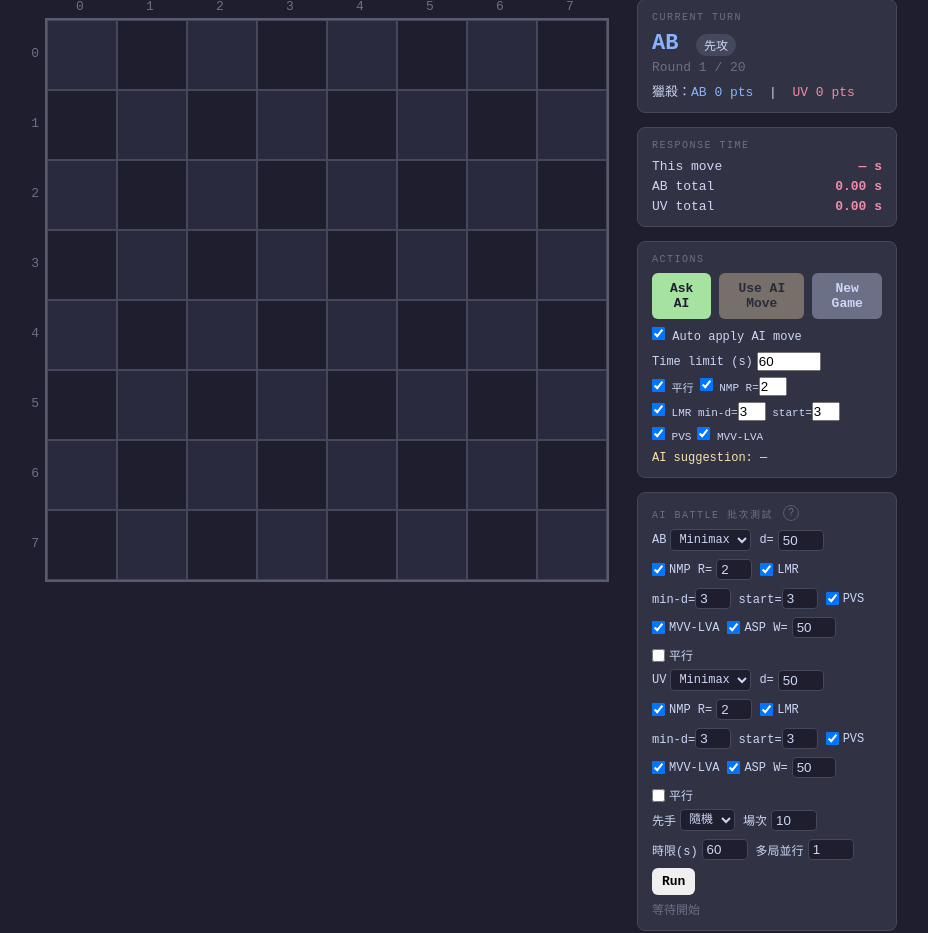
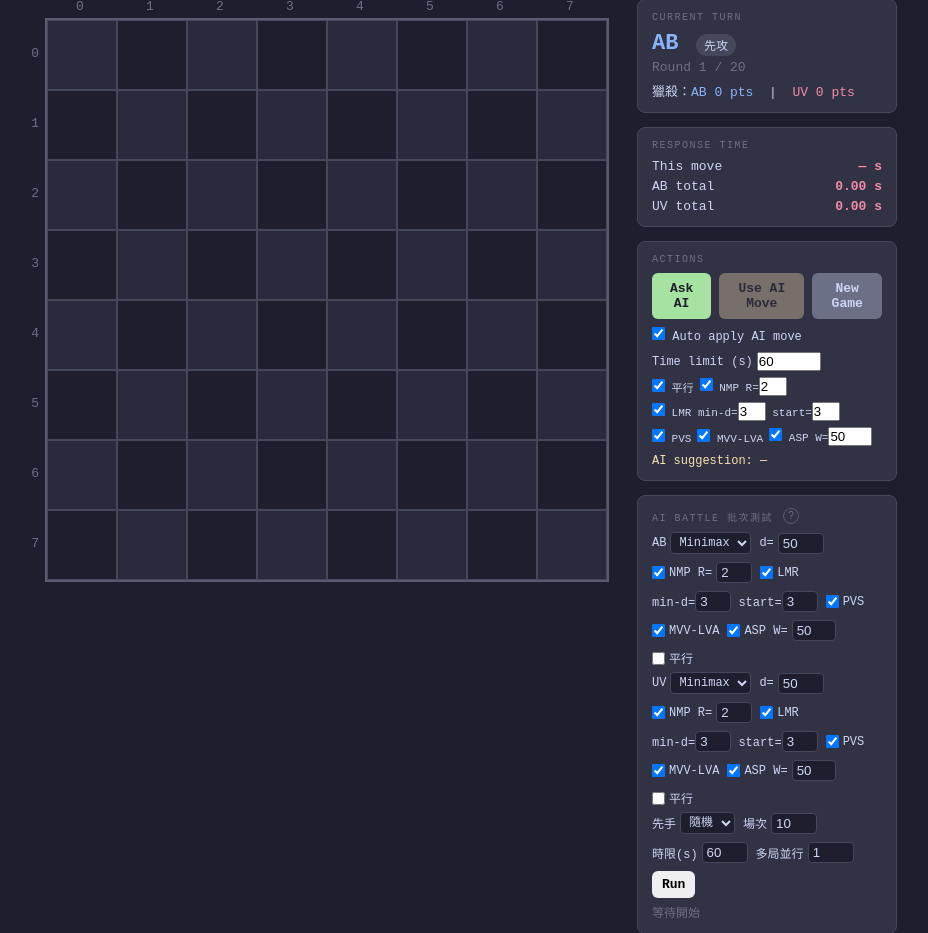
Before and after one commit to Chenredfish/Artificial_Intelligence_Project_2026, a Flask app: page / in a window 1280 px wide. Shown: the part 29-962 px from the top of the page, without its empty margins (181-1109 px from the left). Run offline with Flask 3, Linux system fonts and the light colour scheme.

Commit message:
fix(ui,api): add ASP controls to single AI panel; remove battle depth cap inconsistency
- Add ASP checkbox + window input to single AI settings panel (mirroring battle UI)
- Send use_asp/asp_window from btn-ai JS handler to api_ask_ai
- Remove the silent else-8 depth cap in api_ai_battle; both teams now cap at 50 regardless
  of time limit, matching the HTML input's max="50"

Co-Authored-By: Claude Sonnet 4.6 <noreply@anthropic.com>

```diff
--- a/src/app.py
+++ b/src/app.py
@@ -963,9 +963,8 @@ def api_ai_battle():
     except (TypeError, ValueError):
         return jsonify({'ok': False, 'error': 'Depth, game count, and time limit must be numbers.'}), 400
 
-    max_depth = 50 if (time_limit and time_limit > 0) else 8
-    ab_depth = max(1, min(ab_depth, max_depth))
-    uv_depth = max(1, min(uv_depth, max_depth))
+    ab_depth = max(1, min(ab_depth, 50))
+    uv_depth = max(1, min(uv_depth, 50))
     if games < 1 or games > 200:
         return jsonify({'ok': False, 'error': 'Game count must be between 1 and 200.'}), 400
 
--- a/templates/index.html
+++ b/templates/index.html
@@ -344,6 +344,7 @@
       <label><input type="checkbox" id="ai-lmr" checked> LMR min-d=<input id="ai-lmr-min-depth" type="number" min="2" max="10" value="3" style="width:28px;"> start=<input id="ai-lmr-move-index" type="number" min="1" max="10" value="3" style="width:28px;"></label>
       <label><input type="checkbox" id="ai-pvs" checked> PVS</label>
       <label><input type="checkbox" id="ai-mvv-lva" checked> MVV-LVA</label>
+      <label><input type="checkbox" id="ai-asp" checked> ASP W=<input id="ai-asp-w" type="number" min="5" max="500" value="50" style="width:44px;"></label>
     </div>
 
     <div id="ai-suggestion" style="font-size:12px; margin-top:8px; color:#f9e2af;">
@@ -720,6 +721,8 @@ document.getElementById('btn-ai').addEventListener('click', async () => {
   const lmrMoveIndex = parseInt(document.getElementById('ai-lmr-move-index').value, 10) || 3;
   const usePvs       = document.getElementById('ai-pvs').checked;
   const useMvvLva    = document.getElementById('ai-mvv-lva').checked;
+  const useAsp       = document.getElementById('ai-asp').checked;
+  const aspWindow    = parseInt(document.getElementById('ai-asp-w').value, 10) || 50;
 
   const data = await apiPost('/api/ask_ai', {
     auto_apply: autoApply,
@@ -728,6 +731,7 @@ document.getElementById('btn-ai').addEventListener('click', async () => {
     use_nmp: useNmp, nmp_r: nmpR,
     use_lmr: useLmr, lmr_min_depth: lmrMinDepth, lmr_move_index: lmrMoveIndex,
     use_pvs: usePvs, use_mvv_lva: useMvvLva,
+    use_asp: useAsp, asp_window: aspWindow,
   });
 
   if (!data.ok) {
```
